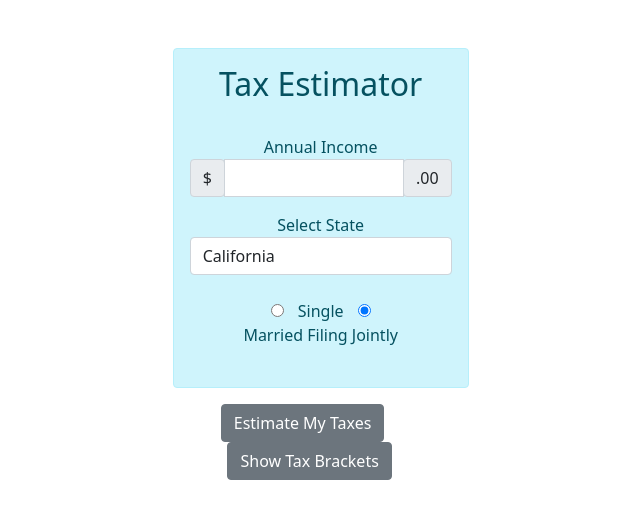
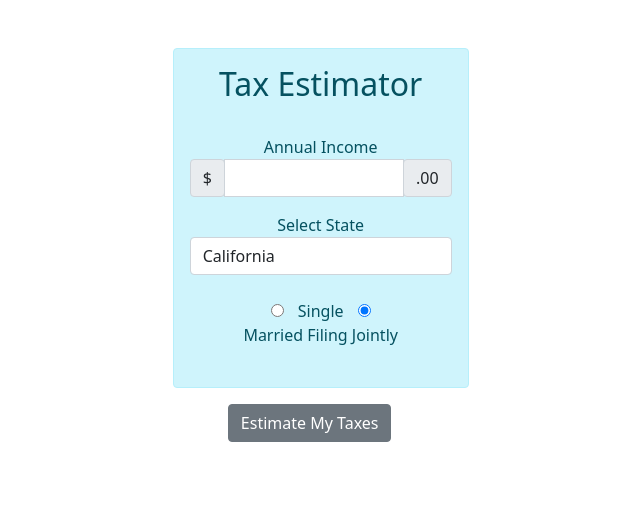
Before and after one commit to AECInkomoko/AEC-tax-checker, a Django app: page / in a window 1280 px wide. Shown: the top 519 px of the page, without its empty margins (266-906 px from the left). Run offline with Django 3.2, Linux system fonts and the light colour scheme.

Commit message:
Removed Button

```diff
--- a/estimator/templates/estimator/home.html
+++ b/estimator/templates/estimator/home.html
@@ -116,8 +116,6 @@
           <div class="col-lg-3">
             <center>
             <input type="submit" value="Estimate My Taxes" class="btn btn-secondary">
-            <div class="divider"> </div>
-            <input type="submit" value="Show Tax Brackets" class="btn btn-secondary">
             </center>
           </div>
 
```
